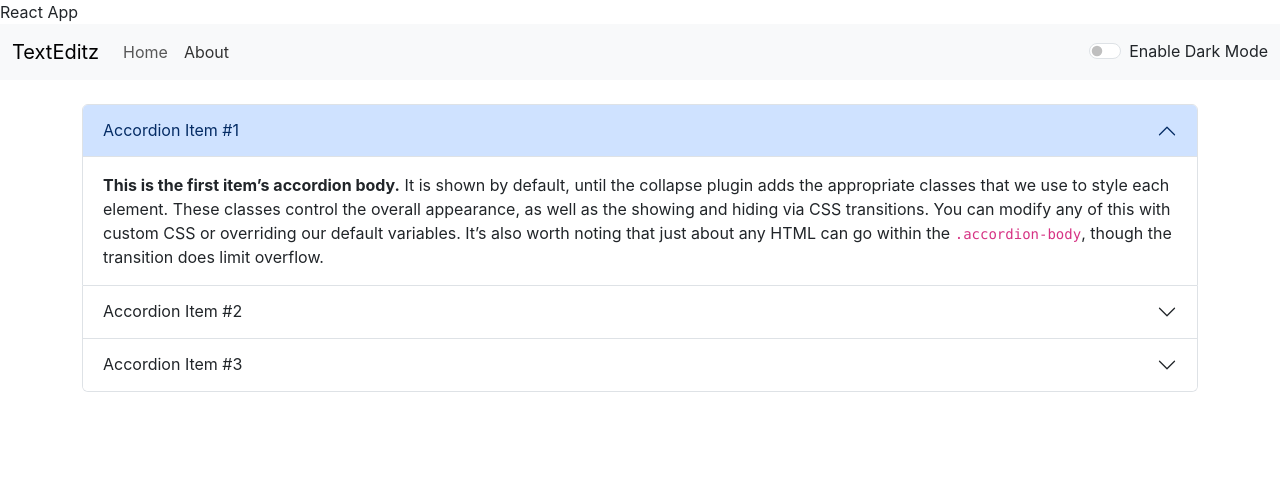
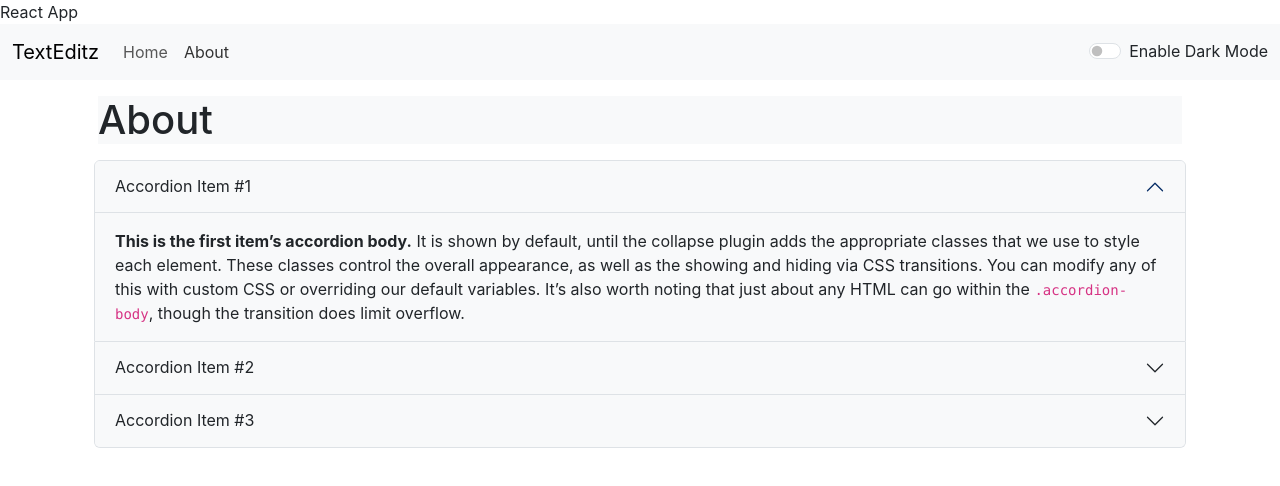
Before and after one commit to Msaad747/TextEditz, a React (Create React App) app: page / in a window 1280 px wide. Both pictures are taken after a click on the button "About". Shown: the top 486 px of the page. Built offline with nearby package versions, Linux system fonts and the light colour scheme.

Commit message:
Added style to About also

```diff
--- a/src/MyComponents/About.js
+++ b/src/MyComponents/About.js
@@ -2,23 +2,24 @@ import React from "react";
 
 export default function About(props) {
   return (
-   <>
-   <div className={`container my-4 accordion `} id="accordionExample">
-  <div className={`accordion-item ${props.style}`}>
-    <h2 className="accordion-header">
-      <button className="accordion-button " type="button" data-bs-toggle="collapse" data-bs-target="#collapseOne" aria-expanded="true" aria-controls="collapseOne">
+   <><div className="container">
+   <h1 className={`my-3 mx-3 bg-${props.style.backgroundColor} text-${props.style.color}`}>About</h1>
+   <div className={`container my-3 accordion  `} id="accordionExample">
+  <div className={`accordion-item bg-${props.style.backgroundColor} text-${props.style.color} `}>
+    <h2 className={`accordion-header ` } >
+      <button className={`accordion-button bg-${props.style.backgroundColor} text-${props.style.color} `} type="button" data-bs-toggle="collapse" data-bs-target="#collapseOne" aria-expanded="true" aria-controls="collapseOne">
         Accordion Item #1
       </button>
     </h2>
-    <div id="collapseOne" className="accordion-collapse collapse show" data-bs-parent="#accordionExample">
+    <div id="collapseOne" className="accordion-collapse collapse show " data-bs-parent="#accordionExample">
       <div className="accordion-body">
         <strong>This is the first item’s accordion body.</strong> It is shown by default, until the collapse plugin adds the appropriate classes that we use to style each element. These classes control the overall appearance, as well as the showing and hiding via CSS transitions. You can modify any of this with custom CSS or overriding our default variables. It’s also worth noting that just about any HTML can go within the <code>.accordion-body</code>, though the transition does limit overflow.
       </div>
     </div>
   </div>
-  <div className="accordion-item">
+  <div className={`accordion-item bg-${props.style.backgroundColor} text-${props.style.color}`}>
     <h2 className="accordion-header">
-      <button className="accordion-button collapsed" type="button" data-bs-toggle="collapse" data-bs-target="#collapseTwo" aria-expanded="false" aria-controls="collapseTwo">
+      <button className={`accordion-button collapsed  bg-${props.style.backgroundColor} text-${props.style.color}`} type="button" data-bs-toggle="collapse" data-bs-target="#collapseTwo" aria-expanded="false" aria-controls="collapseTwo">
         Accordion Item #2
       </button>
     </h2>
@@ -28,9 +29,9 @@ export default function About(props) {
       </div>
     </div>
   </div>
-  <div className="accordion-item">
+  <div className={`accordion-item bg-${props.style.backgroundColor} text-${props.style.color}`}>
     <h2 className="accordion-header">
-      <button className="accordion-button collapsed" type="button" data-bs-toggle="collapse" data-bs-target="#collapseThree" aria-expanded="false" aria-controls="collapseThree">
+      <button className={`accordion-button collapsed  bg-${props.style.backgroundColor} text-${props.style.color}`}type="button" data-bs-toggle="collapse" data-bs-target="#collapseThree" aria-expanded="false" aria-controls="collapseThree">
         Accordion Item #3
       </button>
     </h2>
@@ -41,6 +42,7 @@ export default function About(props) {
     </div>
   </div>
 </div>
+</div>
    </>
   );
 }
--- a/src/MyComponents/Header.js
+++ b/src/MyComponents/Header.js
@@ -7,7 +7,7 @@ export default function Header(props) {
       data-bs-theme={`${props.style.backgroundColor}`}
     >
       <div className="container-fluid">
-        <a className="navbar-brand" onClick={props.switchhome} href>
+        <a className="navbar-brand" onClick={props.switchhome} href="/">
           {props.title}
         </a>
         <button
--- a/src/MyComponents/Main.js
+++ b/src/MyComponents/Main.js
@@ -17,7 +17,7 @@ export default function Main(props) {
   }).length;
 // function to convert text to upper case and update the state with the new text
   const toUpperCase = () => {
-    let newtext = text.toUpperCase();
+    let newtext = text.trim().toUpperCase();
     setText(newtext);
   }
   // function to convert text to lower case and update the state with the new text
```
